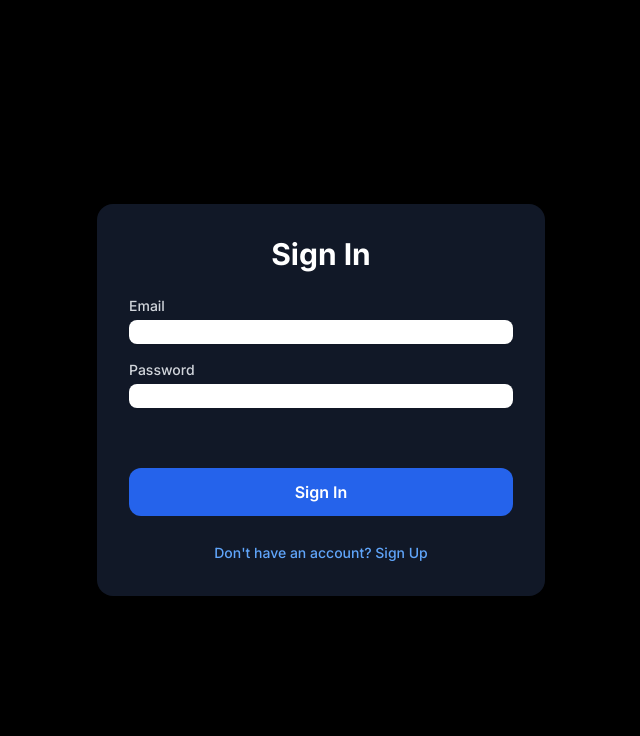
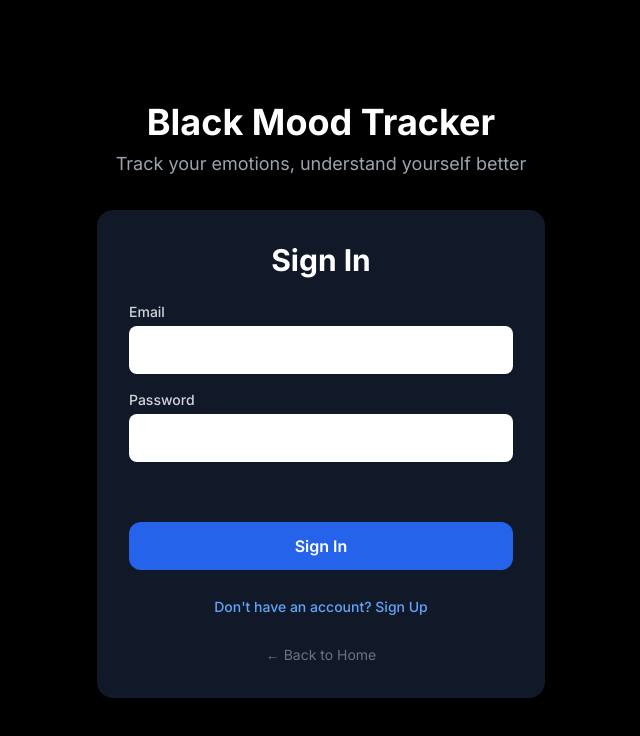
Before and after one commit to blackpirateapps/mood-tracker, a website: page login.html in a window 1280 px wide. Shown: the whole page, without its empty margins (319-959 px from the left). Drawn offline with nearby package versions, Linux system fonts and the light colour scheme.

Commit message:
new landing page

```diff
--- a/login.html
+++ b/login.html
@@ -3,7 +3,7 @@
 <head>
     <meta charset="UTF-8">
     <meta name="viewport" content="width=device-width, initial-scale=1.0">
-    <title>Login - Mood Journal</title>
+    <title>Login - Black Mood Tracker</title>
     <script src="https://cdn.tailwindcss.com"></script>
     <link rel="preconnect" href="https://fonts.googleapis.com">
     <link rel="preconnect" href="https://fonts.gstatic.com" crossorigin>
@@ -18,24 +18,30 @@
 <body class="dark:bg-black text-gray-200 antialiased">
     <div class="flex items-center justify-center min-h-screen p-4">
         <div class="w-full max-w-md">
+            <!-- Header with App Name and Tagline -->
+            <div class="text-center mb-8">
+                <h1 class="text-4xl font-bold text-white mb-2">Black Mood Tracker</h1>
+                <p class="text-gray-400 text-lg">Track your emotions, understand yourself better</p>
+            </div>
+
             <div class="bg-gray-900 p-8 rounded-2xl shadow-lg card-bg">
-                <h1 id="form-title" class="text-3xl font-bold text-white text-center mb-6">Sign In</h1>
+                <h2 id="form-title" class="text-3xl font-bold text-white text-center mb-6">Sign In</h2>
 
                 <form id="auth-form">
                     <div class="space-y-4">
                         <div>
                             <label for="email" class="block text-sm font-medium text-gray-300 mb-1">Email</label>
                             <input type="email" id="email" name="email" required
-                                class="w-full border-gray-300 rounded-lg shadow-sm focus:border-blue-500 focus:ring-blue-500 dark:bg-gray-700 dark:border-gray-600 dark:placeholder-gray-400 dark:text-white">
+                                class="w-full px-4 py-3 border-gray-300 rounded-lg shadow-sm focus:border-blue-500 focus:ring-blue-500 dark:bg-gray-700 dark:border-gray-600 dark:placeholder-gray-400 dark:text-white">
                         </div>
                         <div>
                             <label for="password" class="block text-sm font-medium text-gray-300 mb-1">Password</label>
                             <input type="password" id="password" name="password" required
-                                class="w-full border-gray-300 rounded-lg shadow-sm focus:border-blue-500 focus:ring-blue-500 dark:bg-gray-700 dark:border-gray-600 dark:placeholder-gray-400 dark:text-white">
+                                class="w-full px-4 py-3 border-gray-300 rounded-lg shadow-sm focus:border-blue-500 focus:ring-blue-500 dark:bg-gray-700 dark:border-gray-600 dark:placeholder-gray-400 dark:text-white">
                         </div>
                     </div>
 
-                    <p id="error-message" class="text-red-400 text-sm mt-4 text-center h-5"></p>
+                    <p id="error-message" class="text-red-400 text-sm mt-4 text-center min-h-5"></p>
 
                     <div class="mt-6">
                         <button id="submit-btn" type="submit"
@@ -50,11 +56,25 @@
                         Don't have an account? Sign Up
                     </button>
                 </div>
+
+                <div class="mt-6 text-center">
+                    <a href="/" class="text-sm text-gray-500 hover:text-gray-400">
+                        ← Back to Home
+                    </a>
+                </div>
             </div>
         </div>
     </div>
 
     <script>
+        // Redirect to dashboard if already logged in
+        window.addEventListener('DOMContentLoaded', () => {
+            const currentUser = localStorage.getItem('currentUser');
+            if (currentUser) {
+                window.location.href = 'dashboard.html';
+            }
+        });
+
         document.addEventListener('DOMContentLoaded', () => {
             const formTitle = document.getElementById('form-title');
             const authForm = document.getElementById('auth-form');
@@ -100,14 +120,18 @@
                     });
 
                     if (response.ok) {
-                        // Success! Redirect to the main app.
-                        window.location.href = '/dashboard.html';
+                        // Store the logged-in user in localStorage
+                        localStorage.setItem('currentUser', email);
+
+                        // Success! Redirect to the dashboard
+                        window.location.href = 'dashboard.html';
                     } else {
                         const { error } = await response.json();
                         errorEl.textContent = error || 'An unknown error occurred.';
                     }
                 } catch (err) {
                     errorEl.textContent = 'Failed to connect to server.';
+                    console.error(err);
                 }
 
                 submitBtn.disabled = false;
```
